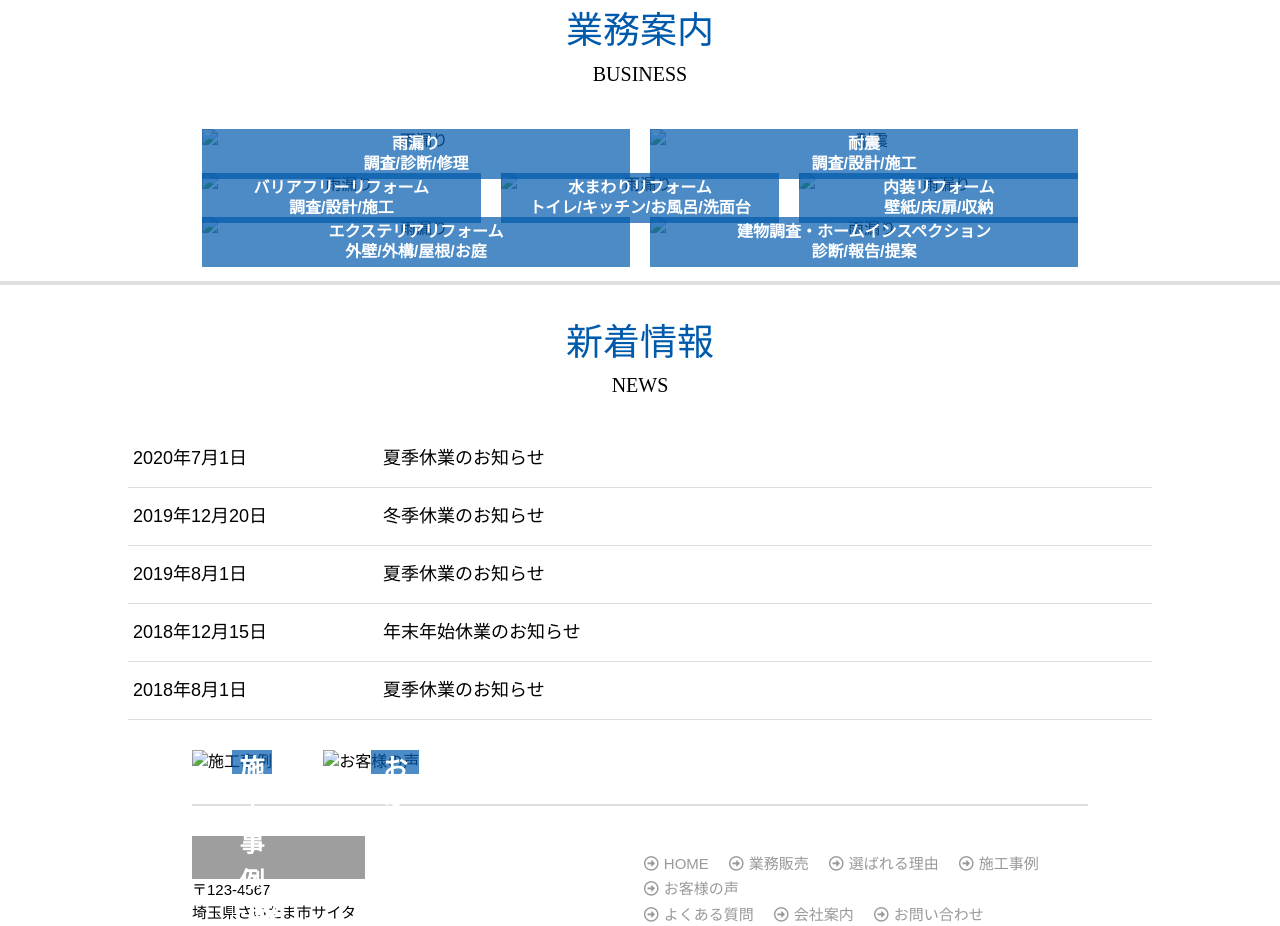
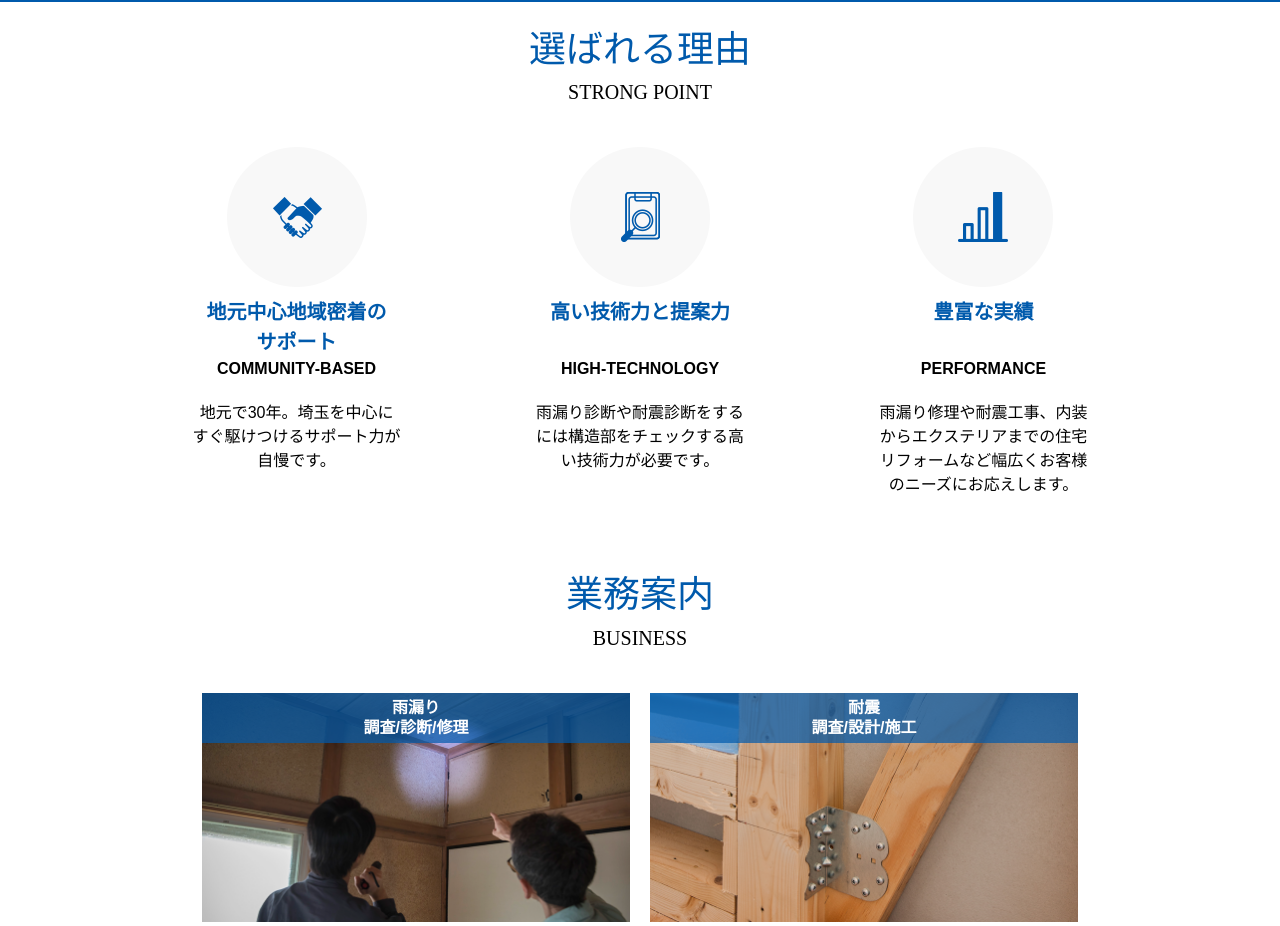
Before and after one commit to Ryoto-Matsuzawa/ryoto_matsuzawa1, a plain HTML site: page docs/index.html in a window 1280 px wide. Shown: the part 1133-2059 px from the top of the page. Drawn offline with Linux system fonts and the light colour scheme; grey boxes are pictures that could not be loaded; files whose address does not match are found by name.

Commit message:
src修正

```diff
--- a/docs/index.html
+++ b/docs/index.html
@@ -7,7 +7,8 @@
   <link rel="stylesheet" href="reset.min.css">
   <link rel="stylesheet" href="styleIndex.css">
   <link rel="stylesheet" href="https://use.fontawesome.com/releases/v5.15.4/css/all.css" integrity="sha384-DyZ88mC6Up2uqS4h/KRgHuoeGwBcD4Ng9SiP4dIRy0EXTlnuz47vAwmeGwVChigm" crossorigin="anonymous">
-  <script src="jquery-3.6.0.min.js"></script>
+  <script src="jquery-3.6.0.min.js" defer></script>
+  <script src="script.js"defer></script>
   <title>リフォームは弊社へ</title>
 </head>
 <body>
@@ -61,9 +62,9 @@
     </div>
   </header>
   <main>
-    <img src="../site1/img/slide01.jpg" alt="">
+    <img src="img/slide01.jpg" alt="">
     <div class="introduction">
-      <img src="../site1/img/sp_top.png" alt="">
+      <img src="img/sp_top.png" alt="">
       <h2 class="introH2">私たちが守るのは地域社会の安全・安心<br>地元で30年</h2>
       <p class="introsub">safety and security</p>
       <p class="introp">弊社ホームページをご覧いただき誠にありがとうございます。<br>
@@ -86,13 +87,13 @@
         <p>地元で30年。埼玉を中心にすぐ駆けつけるサポート力が自慢です。</p>
       </div>
       <div class="reasonSub">
-        <img src="../site1/img/re2.png" alt="高い技術力と提案力">
+        <img src="/img/re2.png" alt="高い技術力と提案力">
         <h3 class="h3Title ">高い技術力と提案力<br><br class="rbr"></h3>
         <p class="h3subtitle">HIGH-TECHNOLOGY</p>
         <p>雨漏り診断や耐震診断をするには構造部をチェックする高い技術力が必要です。</p>
       </div>
       <div class="reasonSub">
-        <img src="../site1/img/re3.png" alt="豊富な実績">
+        <img src="/img/re3.png" alt="豊富な実績">
         <h3 class="h3Title">豊富な実績<br><br class="rbr"></h3>
         <p class="h3subtitle">PERFORMANCE</p>
         <p>雨漏り修理や耐震工事、内装からエクステリアまでの住宅リフォームなど幅広くお客様のニーズにお応えします。</p>
@@ -107,35 +108,35 @@
       <div class="businessTop">
         <div class="businessSub">
           <p>雨漏り<br>調査/診断/修理</p>
-          <img src="../site1/img/bu1.png" alt="雨漏り">
+          <img src="/img/bu1.png" alt="雨漏り">
         </div>
         <div class="businessSub">
           <p>耐震<br>調査/設計/施工</p>
-          <img src="../site1/img/bu2.png" alt="耐震">
+          <img src="/img/bu2.png" alt="耐震">
         </div>
       </div>
       <div class="businessMiddle">
         <div class="businessSub">
           <p>バリアフリーリフォーム<br>調査/設計/施工</p>
-          <img src="../site1/img/bu3.png" alt="雨漏り">
+          <img src="/img/bu3.png" alt="雨漏り">
         </div>
         <div class="businessSub">
           <p>水まわりリフォーム<br>トイレ/キッチン/お風呂/洗面台</p>
-          <img src="../site1/img/bu4.png" alt="雨漏り">
+          <img src="/img/bu4.png" alt="雨漏り">
         </div>
         <div class="businessSub">
           <p>内装リフォーム<br>壁紙/床/扉/収納</p>
-          <img src="../site1/img/bu5.png" alt="雨漏り">
+          <img src="/img/bu5.png" alt="雨漏り">
         </div>
       </div>
       <div class="businessBottom">
         <div class="businessSub">
           <p>エクステリアリフォーム<br>外壁/外構/屋根/お庭</p>
-          <img src="../site1/img/bu6.png" alt="雨漏り">
+          <img src="/img/bu6.png" alt="雨漏り">
         </div>
         <div class="businessSub">
           <p>建物調査・ホームインスペクション<br>診断/報告/提案</p>
-          <img src="../site1/img/bu8.png" alt="雨漏り">
+          <img src="/img/bu8.png" alt="雨漏り">
         </div>
       </div>
     </div>
@@ -170,7 +171,7 @@
 
     <div class="workcard">
       <div class="wcLeft">
-        <img src="../site1/img/jirei.png" alt="施工事例">
+        <img src="/img/jirei.png" alt="施工事例">
         <div class="wcLRight">
           <p>施工事例</p>
           <p><a href="#">詳しく見る</a></p>
@@ -178,7 +179,7 @@
       </div>
 
       <div class="wcRight">
-        <img src="../site1/img/voice.png" alt="お客様の声">
+        <img src="/img/voice.png" alt="お客様の声">
         <div class="wcLRight">
             <p>お客様の声</p>
             <p><a href="#">詳しく見る</a></p>
@@ -211,6 +212,5 @@
       <p>Copyright &copy; 株式会社 ◯◯ All Rights Reserved.
       </p>
     </div>
-  <script src="../site1/script.js"></script>
 </body>
 </html>
```
